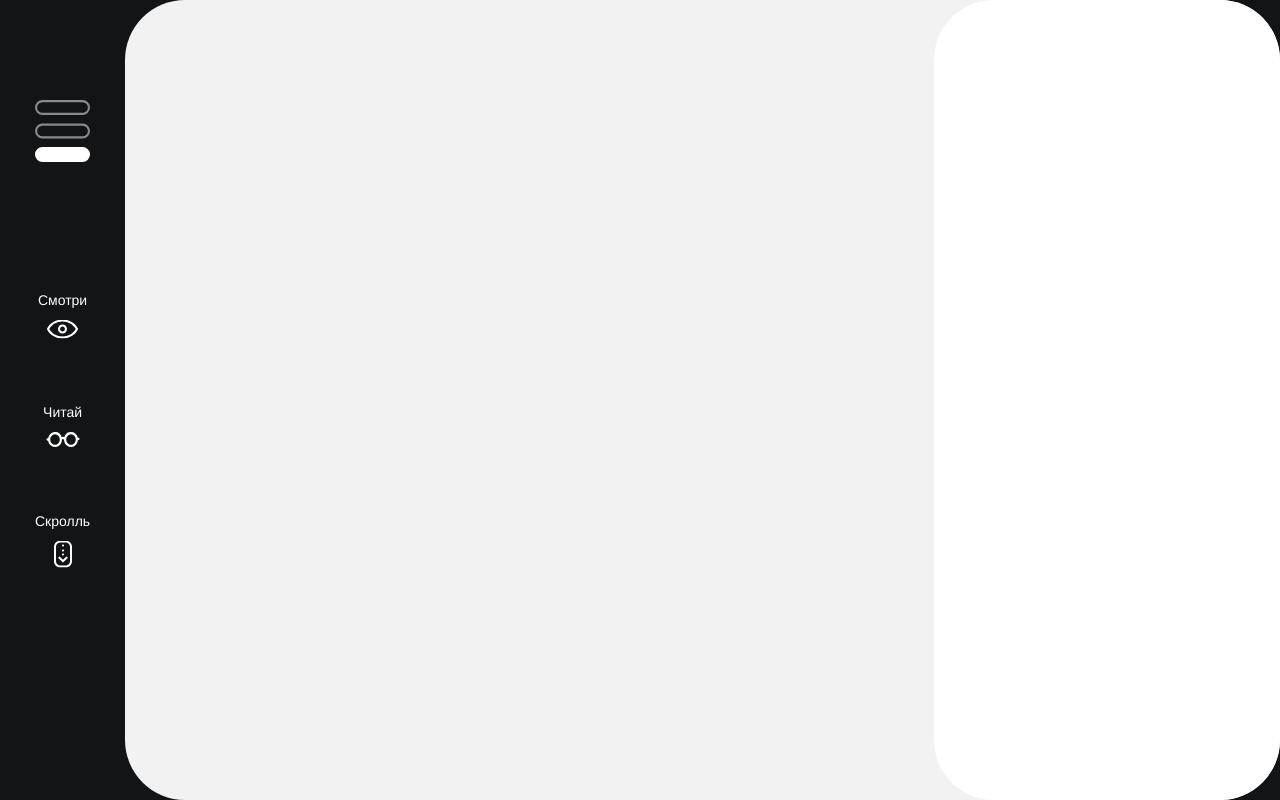
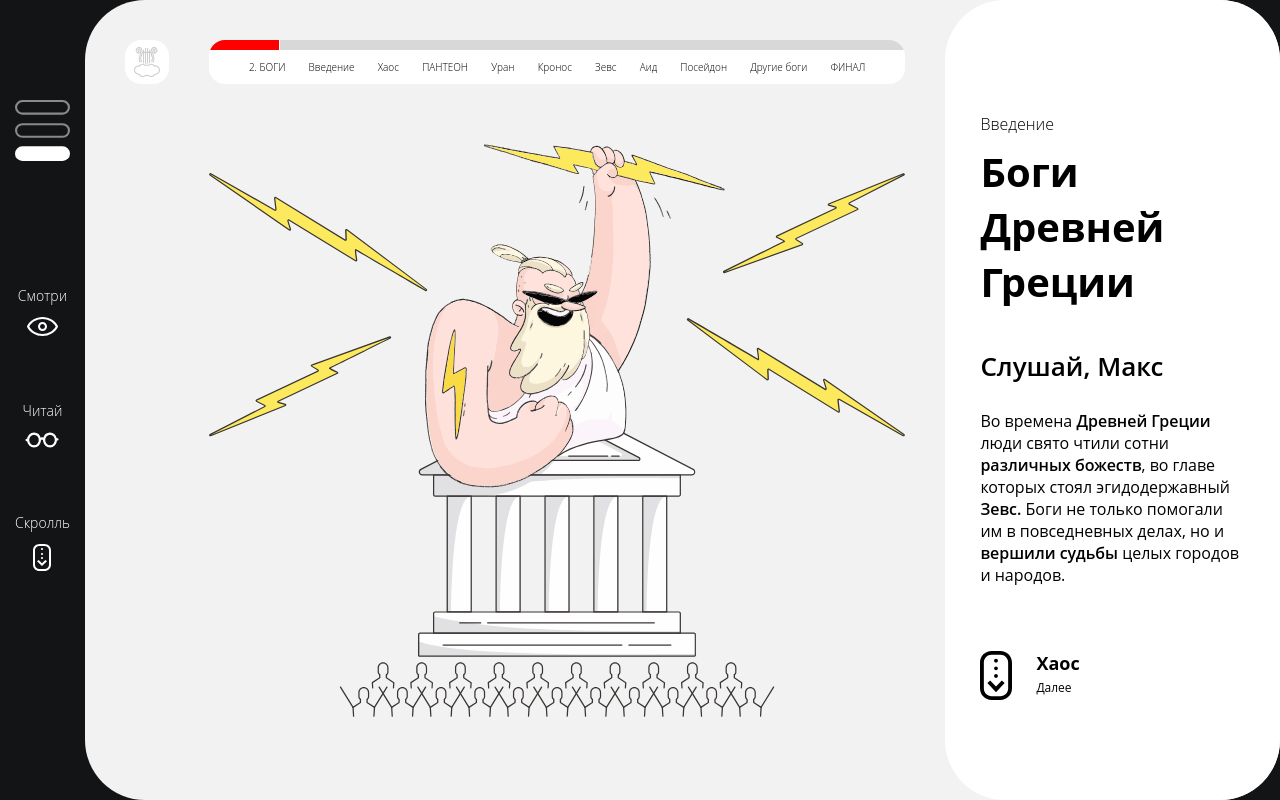
Before and after one commit to MaximKalinin/demolesson, a React app: page / in a window 1280 px wide. Built offline with nearby package versions, Linux system fonts and the light colour scheme.

Commit message:
feat: first page added

```diff
--- /dev/null
+++ b/src/components/BottomNav.js
@@ -0,0 +1,38 @@
+// @flow
+import React from 'react';
+import styled from 'styled-components';
+
+import scrollImg from '../../img/scroll-black.svg';
+
+interface IBottomNavProps {
+  next: string;
+}
+
+const Next = styled.span`
+  display: block;
+  font-size: 18px;
+  font-weight: 700;
+`;
+
+const BottomNavEl = styled.div`
+  display: flex;
+  img {
+    margin-right: 24px;
+  }
+  span:last-child {
+    font-size: 12px;
+  }
+`;
+
+export const BottomNav = (props: IBottomNavProps) => {
+  const { next } = props;
+  return (
+    <BottomNavEl>
+      <img src={ scrollImg } />
+      <div>
+        <Next>{ next }</Next>
+        <span>Далее</span>
+      </div>
+    </BottomNavEl>
+  );
+}
--- /dev/null
+++ b/src/components/Description.js
@@ -0,0 +1,42 @@
+// @flow
+import React from 'react';
+import styled from 'styled-components';
+
+interface IDescriptionProps {
+  h2: string;
+  h1: string;
+  content: any;
+  bottomNav: any;
+}
+
+const DescriptionEl = styled.div`
+  display: flex;
+  flex-direction: column;
+  justify-content: space-between;
+  height: 100%;
+  h2 {
+    font-size: 16px;
+    font-weight: 300;
+    text-transform: capitalize;
+    margin-bottom: 9px;
+  }
+  h1 {
+    font-size: 40px;
+    font-weight: 700;
+    margin-top: 0px;
+  }
+`;
+
+export const Description = (props: IDescriptionProps) => {
+  const { h2, h1, content, bottomNav } = props;
+  return (
+    <DescriptionEl>
+      <div>
+        <h2>{ h2 }</h2>
+        <h1>{ h1 }</h1>
+        { content }
+      </div>
+      { bottomNav }
+    </DescriptionEl>
+  );
+}
--- /dev/null
+++ b/src/components/Scene.js
@@ -0,0 +1,25 @@
+import React from 'react';
+import styled from 'styled-components';
+
+const SceneEl = styled.div`
+  margin: 40px;
+  > img {
+    animation: fadeIn .7s ease-out;
+  }
+
+  @keyframes fadeIn {
+    0% {
+      opacity: 0;
+    }
+    100% {
+      opacity: 1;
+    }
+  }
+`;
+
+export const Scene = (props) => {
+  const { children } = props;
+  return (
+    <SceneEl>{ children }</SceneEl>
+  );
+}
--- /dev/null
+++ b/src/components/TopNav.js
@@ -0,0 +1,72 @@
+import React from 'react';
+import styled from 'styled-components';
+
+const TopNavEl = styled.div`
+  /* position: absolute;
+  top: 60px;
+  left: 50%;
+  transform: translateX(-50%); */
+  border-radius: 16px;
+  background: white;
+  overflow: hidden;
+  height: 44px;
+  animation: topNavEl .7s ease-out;
+
+  @keyframes topNavEl {
+    0% {
+      opacity: 0;
+      transform: translateY(-60%);
+    }
+    100% {
+      opacity: 1;
+      transform: translateY(0);
+    }
+  }
+`;
+
+const ScrollBar = styled.div`
+  position: relative;
+  height: 10px;
+  > span {
+    position: absolute;
+    top: 0;
+    left: 0;
+    bottom: 0;
+    background: red;
+    border-right: 1px solid white;
+    width: 10%;
+  }
+  > div {
+    height: 100%;
+    width: 100%;
+    background: #D8D8D8;
+  }
+`;
+
+const Chapter = styled.span`
+  font-weight: 300;
+  font-size: 10px;
+  padding: 10px 0;
+`;
+
+const ContentList = styled.div`
+  display: flex;
+  justify-content: space-between;
+  padding: 0 40px;
+`;
+
+export const TopNav = (props) => {
+  const { chapter, list, active } = props;
+  return (
+    <TopNavEl>
+      <ScrollBar>
+        <span />
+        <div />
+      </ScrollBar>
+      <ContentList>
+        <Chapter>{ chapter }</Chapter>
+        { list.map(text => <Chapter>{ text }</Chapter>) }
+      </ContentList>
+    </TopNavEl>
+  );
+}
--- a/src/index.css
+++ b/src/index.css
@@ -1,3 +1,7 @@
 body {
   margin: 0;
 }
+@import url('https://fonts.googleapis.com/css?family=Open+Sans:300,600,700&display=swap&subset=cyrillic');
+* {
+  font-family: 'Open Sans', sans-serif;
+}
--- a/src/index.js
+++ b/src/index.js
@@ -9,6 +9,13 @@ import { RightDescription } from './layout/RightDescription';
 import watchImg from '../img/watch.svg';
 import readImg from '../img/read.svg';
 import scrollImg from '../img/scroll.svg';
+import zeusImg from '../img/zeus.svg';
+import heavenImg from '../img//heaven.svg';
+import { Description } from './components/Description';
+import { TopNav } from './components/TopNav';
+
+import { introduction } from './pages/introduction';
+import { Scene } from './components/Scene';
 
 const actions = [{
   text: 'Смотри',
@@ -31,7 +38,30 @@ const App = (props: IAppProps) => {
       <LeftMenu actions={ actions } />
       <Main>
         <div style={ { display: 'flex', flexDirection: 'row-reverse', height: '100%' } }>
-          <RightDescription />
+          <RightDescription>
+            <Description
+              { ...introduction }
+            />
+          </RightDescription>
+          <Scene>
+            <TopNav
+              chapter={ '2. БОГИ' }
+              list={ ['Введение', 'Хаос', 'ПАНТЕОН', 'Уран', 'Кронос', 'Зевс', 'Аид', 'Посейдон', 'Другие боги', 'ФИНАЛ'] }
+            />
+            <img src={ zeusImg } style={ { maxWidth: '100%', marginTop: '60px' } } />
+          </Scene>
+          <div style={ {
+            margin: '40px 0 40px 40px',
+            height: '44px',
+            background: 'white',
+            flex: '44px 0 0',
+            display: 'flex',
+            justifyContent: 'center',
+            alignItems: 'center',
+            borderRadius: '16px'
+          } }>
+            <img src={ heavenImg } style={ { height: '30px' } } />
+          </div>
         </div>
       </Main>
     </AppWrapper>
--- a/src/layout/LeftMenu.js
+++ b/src/layout/LeftMenu.js
@@ -15,10 +15,9 @@ const LeftMenuEl = styled.div`
   height: 100%;
   display: flex;
   flex-direction: column;
-  padding: 100px 35px;
+  padding: 100px 15px;
   position: relative;
   box-sizing: border-box;
-  /* width: ${WIDTH}px; */
 `;
 
 const ActionsEl = styled.div`
@@ -36,8 +35,7 @@ const ActionEl = styled.div`
     font-size: 14px;
     margin-bottom: 12px;
     display: block;
-    font-family: Helvetica, Arial, sans-serif;
-    font-weight: 100;
+    font-weight: 300;
   }
   > img {
     margin-bottom: 65px;
--- a/src/layout/RightDescription.js
+++ b/src/layout/RightDescription.js
@@ -8,13 +8,27 @@ const RightDescriptionEl = styled.div`
   padding: 100px 35px;
   box-sizing: border-box;
   background: white;
-  width: 30%;
+  flex: 28% 0 0;
   border-radius: 60px;
+  animation: rightDescription .7s ease-out;
+
+  @keyframes rightDescription {
+    0% {
+      transform: translateX(15%);
+      opacity: 0;
+    }
+    100% {
+      transform: translateX(0);
+      opacity: 1;
+    }
+  }
 `;
 
 export const RightDescription = (props) => {
+  const { children } = props;
   return (
     <RightDescriptionEl>
+      { children }
     </RightDescriptionEl>
   );
 }
--- /dev/null
+++ b/src/pages/introduction.js
@@ -0,0 +1,26 @@
+import React from 'react';
+import styled from 'styled-components';
+import { BottomNav } from '../components/BottomNav';
+
+const BigP = styled.p`
+  font-size: 26px;
+  margin-top: 39px;
+`;
+
+const B = styled.b`
+  font-weight: 600;
+`;
+
+export const introduction = {
+  h2: 'Введение',
+  h1: 'Боги Древней Греции',
+  content: <React.Fragment>
+    <BigP>
+      <B>Слушай, Макс</B>
+    </BigP>
+    <p>
+      Во времена <B>Древней Греции</B> люди свято чтили сотни <B>различных божеств</B>, во главе которых стоял эгидодержавный <B>Зевс.</B> Боги не только помогали им в повседневных делах, но и <B>вершили судьбы</B> целых городов и народов.
+    </p>
+  </React.Fragment>,
+  bottomNav: <BottomNav next={ 'Хаос' } />
+}
--- a/webpack.config.js
+++ b/webpack.config.js
@@ -5,7 +5,7 @@ module.exports = {
   entry: './src/index.js',
   output: {
     path: path.resolve(__dirname, 'dist'),
-    filename: 'index_bundle.js'
+    filename: 'index_bundle_[hash].js',
   },
   module: {
     rules: [
```
Also changed, not shown: package.json (+6 -3 lines), dist/8fa912fdfae3dc7ec381f73f140841c5.svg (added), dist/98f3689f60f63ccc68d746fa73576021.svg (added), dist/cb2e5d59b3a7efd634a95f66a9fb83c5.svg (added), dist/febd248dca199b10ff32cb0fe3a90390.svg (added), dist/index.html (added), img/heaven.svg (added), img/scroll-black.svg (added), img/zeus.svg (added), 2 other files.
